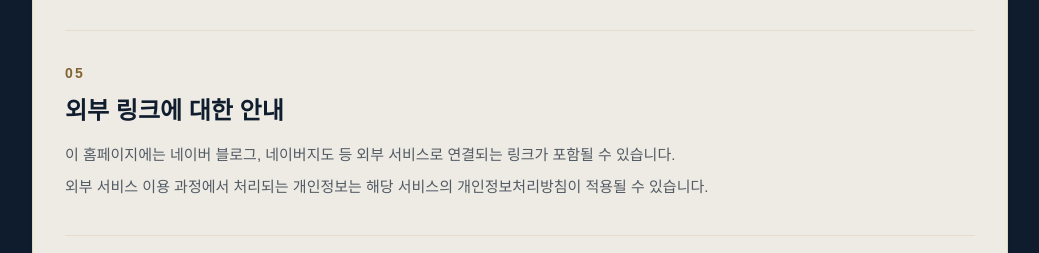
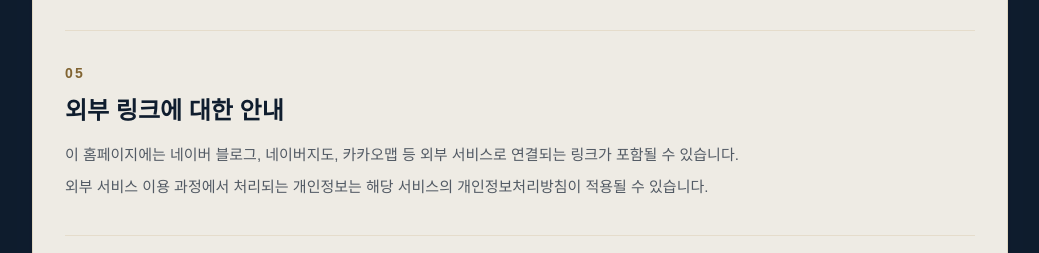
Before and after one commit to ymhk88-debug/project-lighthouse, a Next.js app: page /privacy in a window 1280 px wide. Shown: the part 1380-1633 px from the top of the page, without its empty margins (120-1159 px from the left). Built offline with nearby package versions, Linux system fonts and the light colour scheme; no server answers.

Commit message:
Disclose Kakao Map alongside existing Naver services in privacy external links

```diff
--- a/src/app/privacy/page.tsx
+++ b/src/app/privacy/page.tsx
@@ -25,7 +25,7 @@ const policySections = [
   {
     title: "외부 링크에 대한 안내",
     description:
-      "이 홈페이지에는 네이버 블로그, 네이버지도 등 외부 서비스로 연결되는 링크가 포함될 수 있습니다.\n외부 서비스 이용 과정에서 처리되는 개인정보는 해당 서비스의 개인정보처리방침이 적용될 수 있습니다.",
+      "이 홈페이지에는 네이버 블로그, 네이버지도, 카카오맵 등 외부 서비스로 연결되는 링크가 포함될 수 있습니다.\n외부 서비스 이용 과정에서 처리되는 개인정보는 해당 서비스의 개인정보처리방침이 적용될 수 있습니다.",
   },
   {
     title: "개인정보 보호를 위한 조치",
```
